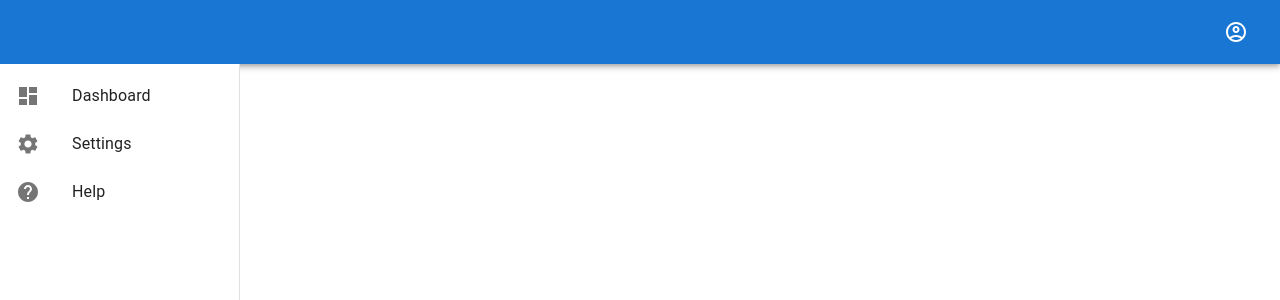
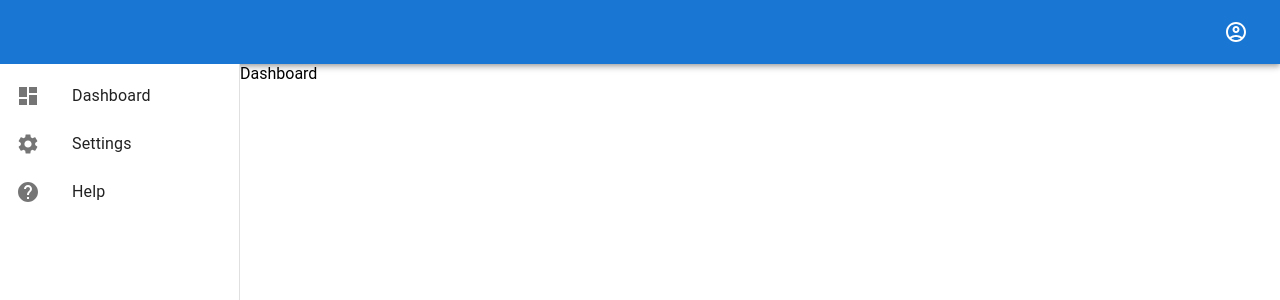
Before and after one commit to wojtek99955/mui-demo-website, a React (Create React App) app: page /dashboard in a window 1280 px wide. Shown: the top 300 px of the page. Built offline with nearby package versions, Linux system fonts and the light colour scheme.

Commit message:
Dashboard added

```diff
--- a/src/App.js
+++ b/src/App.js
@@ -8,6 +8,7 @@ import styled from "styled-components";
 import SideMenu from "./components/SideMenu/SideMenu";
 import Help from "./components/Help/Help";
 import Settings from "./components/Settings/Settings";
+import Dashboard from "./components/Dashboard/Dashboard";
 
 const Wrapper = styled.div`
   background-color: #e5eaf3;
@@ -37,6 +38,7 @@ function App() {
               <Route path="/edit-profile" element={<EditProfile />} />
               <Route path="/help" element={<Help />} />
               <Route path="/settings" element={<Settings />} />
+              <Route path="/dashboard" element={<Dashboard />} />
             </Routes>
           </Content>
         </Container>
--- /dev/null
+++ b/src/components/Dashboard/Dashboard.js
@@ -0,0 +1,5 @@
+function Dashboard() {
+  return <div>Dashboard</div>;
+}
+
+export default Dashboard;
```
